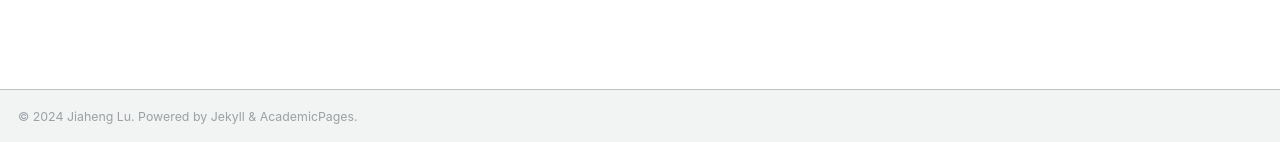
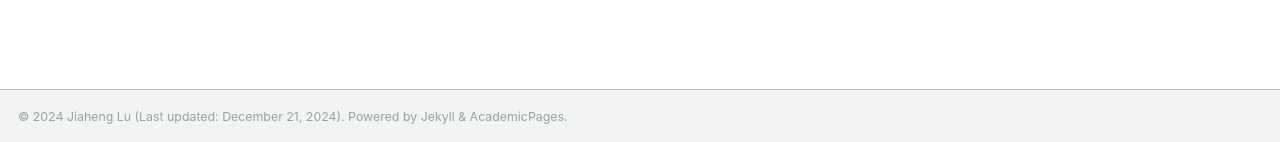
Before and after one commit to JhengLu/JhengLu.github.io, a Jekyll site: the page built from _pages/about.md, in a window 1280 px wide. Shown: the part 755-897 px from the top of the page. Built offline with Jekyll 4.4.1, drawn with Linux system fonts in a browser that asks for light colours.

Commit message:
[file][text] update mercury project title in CV, update footer

```diff
--- a/_includes/footer.html
+++ b/_includes/footer.html
@@ -21,4 +21,4 @@
 <!--  </ul>-->
 <!--</div>-->
 
-<div class="page__footer-copyright">&copy; {{ site.time | date: '%Y' }} {{ site.name | default: site.title }}. {{ site.data.ui-text[site.locale].powered_by | default: "Powered by" }} <a href="http://jekyllrb.com" rel="nofollow">Jekyll</a> &amp; <a href="https://github.com/academicpages/academicpages.github.io">AcademicPages</a>.</div>
+<div class="page__footer-copyright">&copy; {{ site.time | date: '%Y' }} {{ site.name | default: site.title }} (Last updated: December 21, 2024). {{ site.data.ui-text[site.locale].powered_by | default: "Powered by" }} <a href="http://jekyllrb.com" rel="nofollow">Jekyll</a> &amp; <a href="https://github.com/academicpages/academicpages.github.io">AcademicPages</a>.</div>
```
Also changed, not shown: 1 other file.
